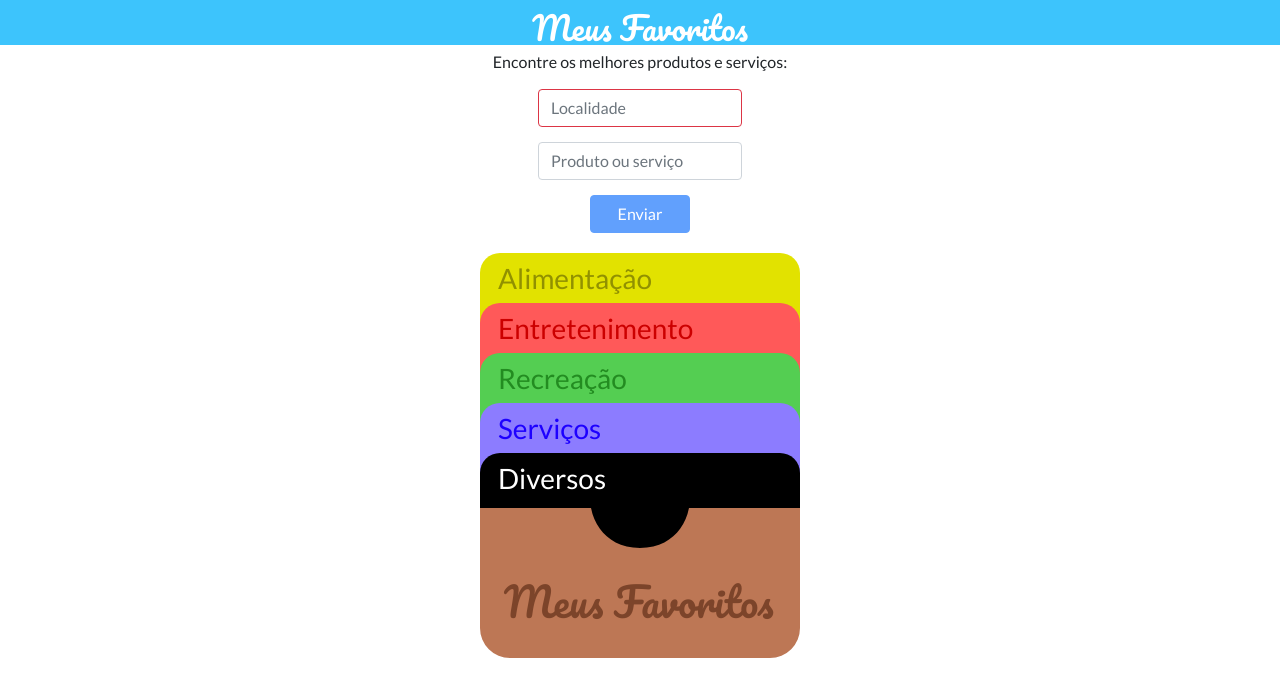
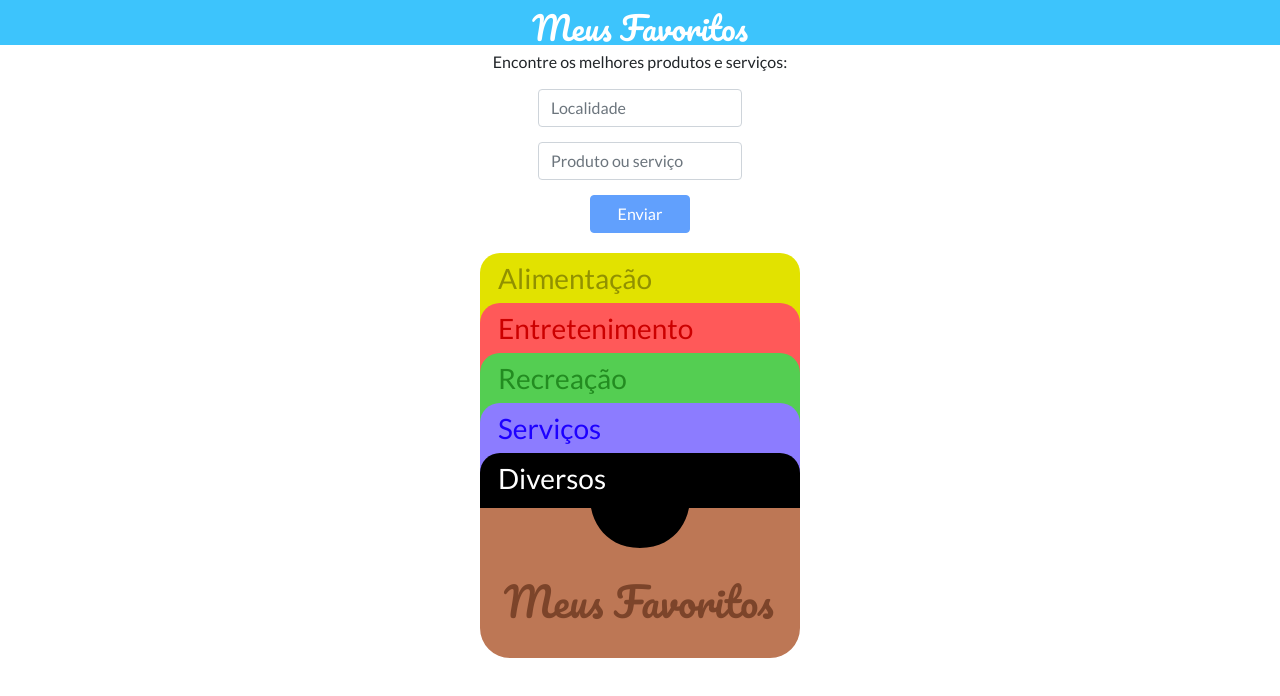
Before and after one commit to andrekleine/ironhack-project-2-frontend-crud, a React (Create React App) app: page /home in a window 1280 px wide. Shown: the top 696 px of the page. Built offline with nearby package versions, Linux system fonts and the light colour scheme.

Commit message:
Form with validation

```diff
--- a/src/components/Home/SearchBar/SearchBar.js
+++ b/src/components/Home/SearchBar/SearchBar.js
@@ -1,18 +1,62 @@
-import { React, useState } from "react";
+import { React, useState, useEffect } from "react";
 import { Link } from "react-router-dom";
 
 const SearchBar = () => {
   const [keyWord, setKeyword] = useState({
+    near: "",
     query: "",
-    near: "",
   });
 
-  const validationForm = () => {
-   let numbers = '0123456789';
-   let x = numbers.indexOf(keyWord.near);
-   let y = x >= 0 ? 'border-danger form-control' : 'form-control';
-   return y;
+  const [touched, setTouched] = useState({
+    near: false,
+    query: false,
+  });
+
+  const defineBorderNear = (touched) => {
+    let x = touched ? "border-danger form-control" : "form-control";
+    return x;
   };
+  const defineBorderQuery = (touched) => {
+    let x = touched ? "border-danger form-control" : "form-control";
+    return x;
+  };
+
+  const schemaValidation = {
+    near: [
+      {
+        validation: keyWord.near.length < 4,
+      },
+    ],
+    query: [
+      {
+        validation: keyWord.near.length < 4,
+      },
+    ],
+  };
+
+  const handleBlurNear = (event) => {
+    const { name } = event.target;
+
+    if (schemaValidation.near[0].validation) {
+      setTouched({ ...touched, [name]: true });
+    } else {
+      setTouched({ ...touched, [name]: false });
+    }
+  };
+
+  const handleBlurQuery = (event) => {
+    const { name } = event.target;
+
+    if (schemaValidation.query[0].validation) {
+      setTouched({ ...touched, [name]: true });
+    } else {
+      setTouched({ ...touched, [name]: false });
+    }
+  };
+  useEffect(() => {
+    defineBorderNear();
+    defineBorderQuery();
+  }, [touched]);
 
   return (
     <div className="search-bar">
@@ -20,18 +64,24 @@ const SearchBar = () => {
       <form className="form">
         <input
           type="text"
-          className={validationForm()}
+          className={defineBorderNear(touched.near)}
           id="localidade"
+          name="near"
           placeholder="Localidade"
           onChange={(e) => setKeyword({ ...keyWord, near: e.target.value })}
+          onBlur={handleBlurNear}
         />
+
         <input
           type="text"
-          className="form-control"
+          className={defineBorderQuery(touched.query)}
+          name="query"
           id="produtoouservico"
           placeholder="Produto ou serviço"
           onChange={(e) => setKeyword({ ...keyWord, query: e.target.value })}
+          onBlur={handleBlurQuery}
         />
+
         <Link
           to={{
             pathname: "/result-page",
```
